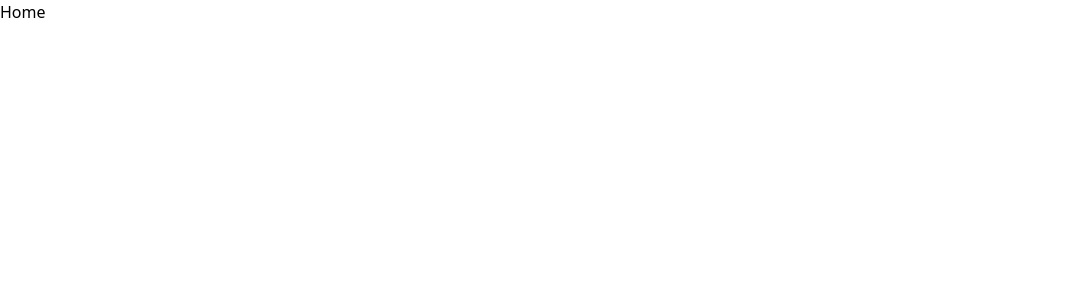
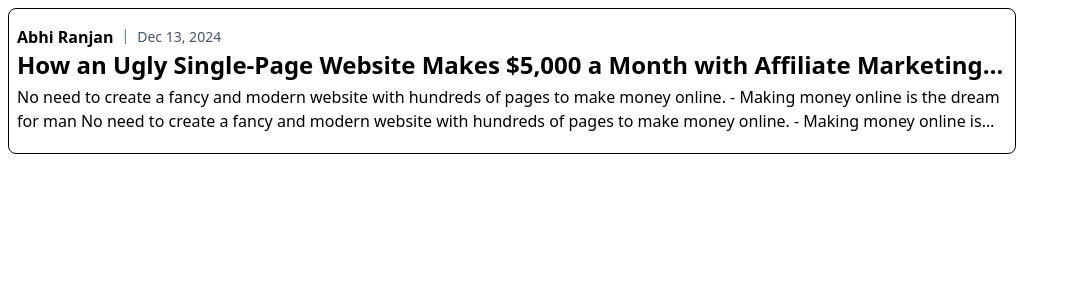
Before and after one commit to AbhishekR14/ExpressIt, a React (Vite) app in the folder frontend/: page /home in a window 1280 px wide. Shown: the top 300 px of the page, without its empty margins (0-1078 px from the left). Built offline with nearby package versions, Linux system fonts and the light colour scheme.

Commit message:
CompactBlog component

```diff
--- a/frontend/package.json
+++ b/frontend/package.json
@@ -10,6 +10,7 @@
     "preview": "vite preview"
   },
   "dependencies": {
+    "@tailwindcss/line-clamp": "^0.4.4",
     "axios": "^1.7.2",
     "react": "^18.2.0",
     "react-dom": "^18.2.0",
--- /dev/null
+++ b/frontend/src/components/CompactBlog.tsx
@@ -0,0 +1,32 @@
+export default function CompactBlog(props: propsInterface) {
+  return (
+    <div
+      className="border rounded-lg border-black m-2 p-2"
+      onClick={props.onClick}
+    >
+      <div className="flex grid-cols-3 pt-2 ">
+        <div className="pr-2 font-semibold text-sm lg:text-base">
+          {props.postCreator}
+        </div>
+        <div className="flex pr-2 text-slate-500 text-xs lg:text-sm">|</div>
+        <div className="flex pr-2 text-slate-600 items-center text-xs lg:text-sm ">
+          {props.postDate}
+        </div>
+      </div>
+      <div className="font-bold text-lg mb-1 lg:text-2xl line-clamp-2 lg:line-clamp-1">
+        {props.postTitle}
+      </div>
+      <div className="text-base mb-3 line-clamp-3 lg:line-clamp-2">
+        {props.postDescription}
+      </div>
+    </div>
+  );
+}
+
+interface propsInterface {
+  postCreator: string;
+  postDate: string;
+  postTitle: string;
+  postDescription: string;
+  onClick: (e: any) => void;
+}
--- a/frontend/src/pages/Home.tsx
+++ b/frontend/src/pages/Home.tsx
@@ -1,3 +1,15 @@
+import CompactBlog from "../components/CompactBlog";
+
 export default function Home() {
-    return <>Home</>;
-  }
+  return (
+    <div className="max-w-5xl">
+      <CompactBlog
+        postCreator="Abhi Ranjan"
+        postDate="Dec 13, 2024"
+        postTitle="How an Ugly Single-Page Website Makes $5,000 a Month with Affiliate Marketing line-clamp-3 lg:line-clamp-2line-clamp-3 lg:line-clamp-2line-clamp-3 lg:line-clamp-2line-clamp-3 lg:line-clamp-2"
+        postDescription="No need to create a fancy and modern website with hundreds of pages to make money online. - Making money online is the dream for man No need to create a fancy and modern website with hundreds of pages to make money online. - Making money online is the dream for man No need to create a fancy and modern website with hundreds of pages to make money online. - Making money online is the dream for man No need to create a fancy and modern website with hundreds of pages to make money online. - Making money online is the dream for man..."
+        onClick={() => {}}
+      />
+    </div>
+  );
+}
--- a/frontend/tailwind.config.js
+++ b/frontend/tailwind.config.js
@@ -4,5 +4,5 @@ export default {
   theme: {
     extend: {},
   },
-  plugins: [],
+  plugins: [require("@tailwindcss/line-clamp")],
 };
```
Also changed, not shown: 1 other file (tests, documents, lock files or other folders).
